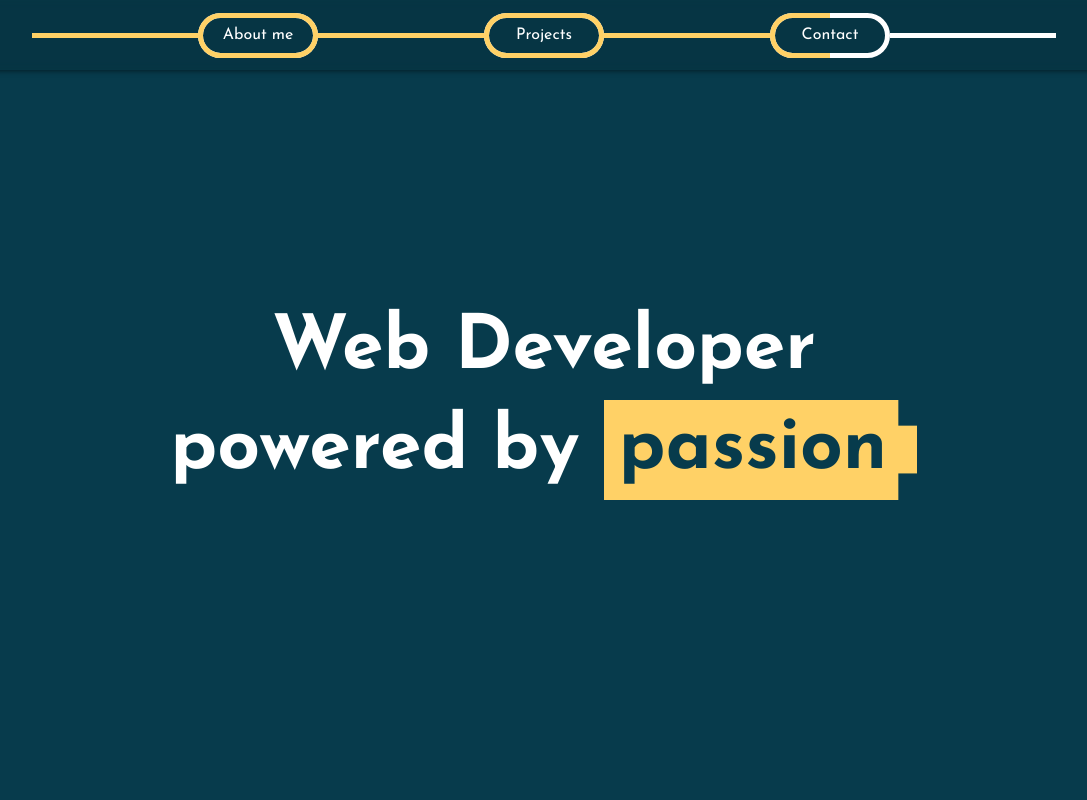
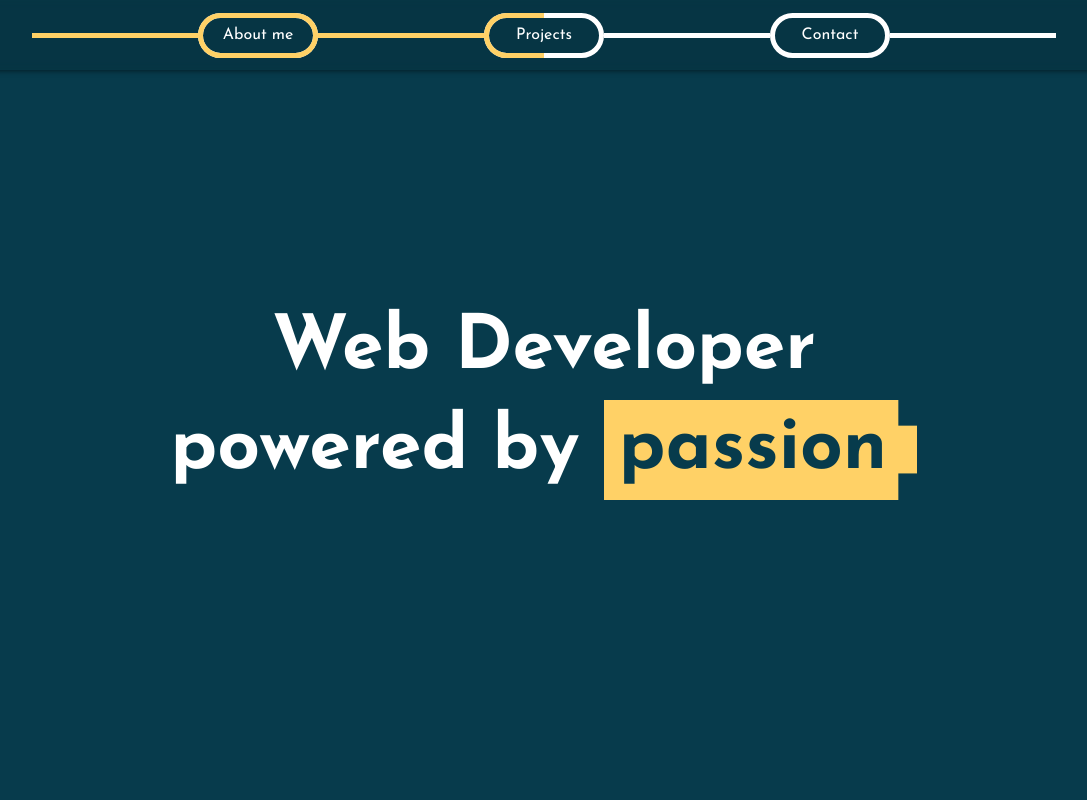
Before and after one commit to ShatterPlayer/portfolio, a React app: page / in a window 1280 px wide. Shown: the top 800 px of the page, without its empty margins (96-1183 px from the left). Built offline with nearby package versions, Linux system fonts and the light colour scheme.

Commit message:
Optimized navigation progress lines

```diff
--- a/src/components/Navigation.tsx
+++ b/src/components/Navigation.tsx
@@ -16,10 +16,14 @@ const Nav = styled.nav`
   box-shadow: 0 0 5px 1px rgba(0, 0, 0, 0.5);
 `
 const MenuContainer = styled.div`
+  --menu-item-width: 120px;
+  --menu-items-count: 3;
+  --menu-item-join-width: calc(
+    (100% - 3 * var(--menu-item-width)) / (var(--menu-items-count) + 1)
+  );
+
   position: relative;
 `
-
-const menuItemWidth = 120
 
 const Menu = styled.ul<MenuProps>`
   list-style: none;
@@ -51,7 +55,7 @@ const MenuOutline = styled(Menu)<MenuProps>`
 `
 
 const MenuItem = styled.a`
-  width: ${menuItemWidth}px;
+  width: var(--menu-item-width);
   height: 45px;
   display: flex;
   align-items: center;
@@ -64,18 +68,22 @@ const MenuItem = styled.a`
 `
 
 const MenuItemsJoin = styled.li`
-  width: calc((100% - 3 * ${menuItemWidth}px) / 4);
+  width: var(--menu-item-join-width);
   height: 5px;
   border-bottom: 5px solid ${({ theme }) => theme.colors.light};
 `
 
-const ProgressOutline = styled.div`
+const ProgressOutline = styled.div<{ sectionNumber: number }>`
   position: absolute;
   top: 0;
   left: 0;
   overflow: hidden;
   height: 100%;
-  width: calc(50% + ${menuItemWidth}px + (100% - 3 * ${menuItemWidth}px) / 4);
+  max-width: 100%;
+  width: ${({ sectionNumber }) => `calc(
+    (var(--menu-item-join-width) + var(--menu-item-width)) * ${sectionNumber} -
+      var(--menu-item-width)/2
+  )`};
   z-index: -1;
 
   & ${Menu} {
@@ -127,7 +135,7 @@ function Navigation() {
 
         <Outline bordercolor="light" />
 
-        <ProgressOutline>
+        <ProgressOutline sectionNumber={2}>
           <Outline bordercolor="yellow" />
         </ProgressOutline>
       </MenuContainer>
```
